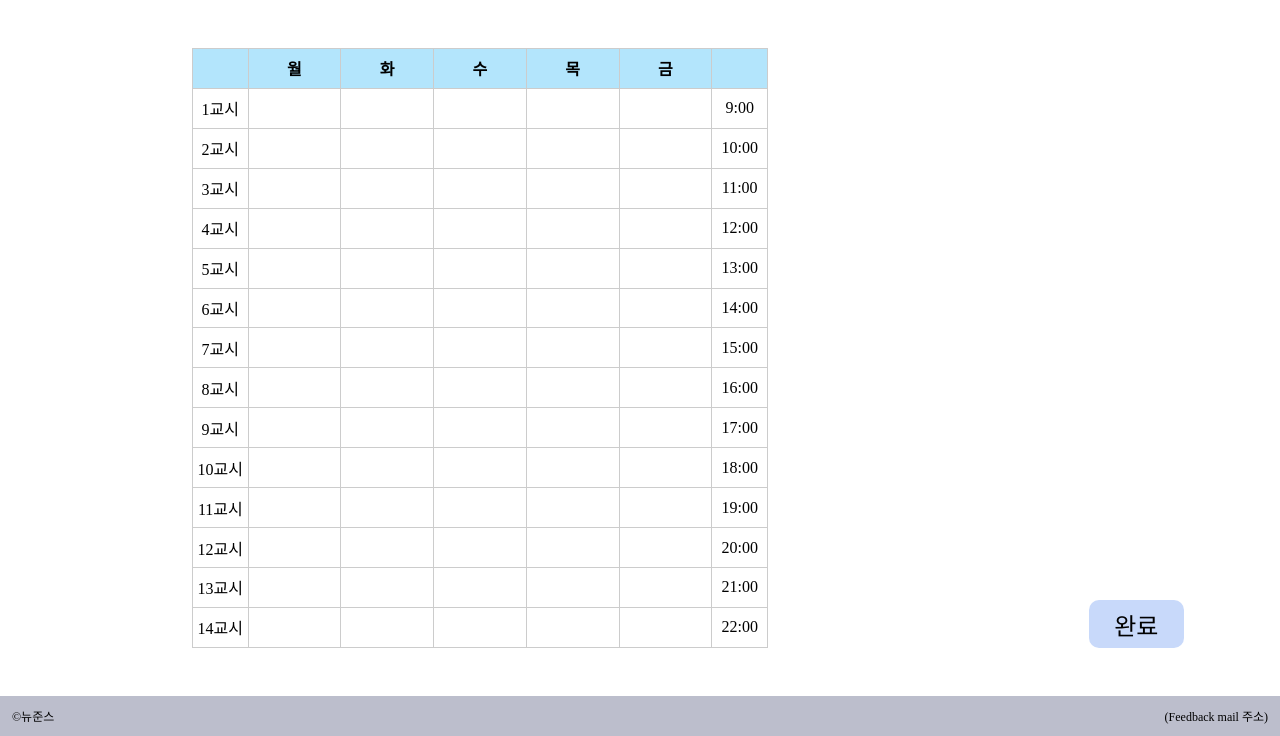
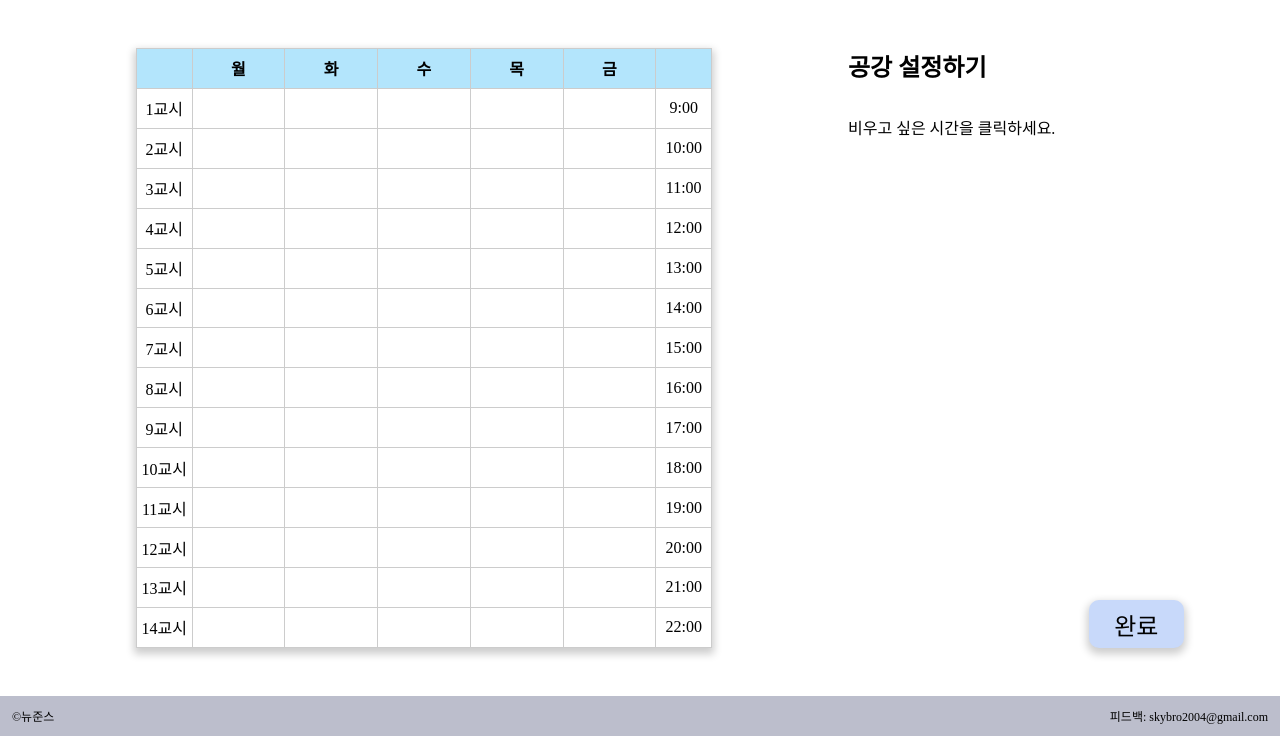
Before and after one commit to HICC-2024-PROJECT-PRESENTATION-CONTEST/Newjunes, a Django app: page /break in a window 1280 px wide. Shown: the part 64-800 px from the top of the page. Run offline with Django 5.2, Linux system fonts and the light colour scheme; some web fonts are replaced.

Commit message:
시간표 생성 실패 페이지 작성

```diff
--- a/hongcio/main/urls.py
+++ b/hongcio/main/urls.py
@@ -10,5 +10,6 @@ urlpatterns = [
     path('result', views.result, name='result'),
     path('lecture', views.lecture, name='lecture'),
     path('generate', views.generate, name='generate'),
+    path('failed', views.failed, name='failed'),
     path('generate-table-html', views.generate_table_html)
 ]
--- a/hongcio/main/views.py
+++ b/hongcio/main/views.py
@@ -22,6 +22,10 @@ def set_break(request):
 def result(request, schedules):
     print(schedules)
     return render(request, 'main/result.html')
+
+
+def failed(request):
+    return render(request, 'main/failed.html')
 
 
 from django.http import Http404
@@ -151,7 +155,7 @@ def generate(request):
 
         res = schedule_generator.generate_schedule(json.dumps(lectures))
         if res==[]:
-            return redirect('main/failed.html')
+            return redirect('failed')
 
         for schedule in res:
             for i in range(len(schedule)):
--- a/hongcio/static/main/break.css
+++ b/hongcio/static/main/break.css
@@ -3,11 +3,11 @@ body>div{
 }
 
 .table-wrapper{
-    flex: 8;
-    height: 100%;
     display: flex;
+    flex: 7;
     justify-content: center;
     align-items: center;
+    height: 100%;
     padding: 3rem 2rem;
 }
 
@@ -62,17 +62,25 @@ td.checked{
 
 
 .button-done-wrapper{
-    flex: 2;
     display: flex;
-    flex-direction: column-reverse;
+    flex: 3;
+    flex-direction: column;
     align-items: flex-end;
     padding: 3rem 6rem;
     padding-left: 0;
 }
+.button-done-wrapper h2{
+    width: 100%;
+    margin-bottom: 2rem;
+}
+.button-done-wrapper p{
+    flex: 1;
+    width: 100%;
+}
 
 .button.done{
-    font-size: 1.5rem;
     height: 3rem;
     padding: 0 1.6rem;
+    font-size: 1.5rem;
     cursor: pointer;
 }
--- a/hongcio/static/style.css
+++ b/hongcio/static/style.css
@@ -73,6 +73,8 @@ footer {
     text-decoration: none;
     vertical-align: middle;
     word-break: keep-all;
+
+    box-shadow: 0 4px 8px 2px rgba(0, 0, 0, 20%);
 }
 
 
@@ -80,3 +82,8 @@ footer {
 .flex{
     display: flex;
 }
+
+.shadow{
+    box-shadow: 0 4px 8px 2px rgba(0, 0, 0, 20%);
+
+}
--- a/hongcio/templates/main/break.html
+++ b/hongcio/templates/main/break.html
@@ -13,7 +13,7 @@
 
 <div class="flex">
     <div class="table-wrapper">
-        <table>
+        <table class="shadow">
             <tr class="header">
                 <th class="header"></th>
                 {% for i in '월화수목금'|make_list %}
@@ -47,6 +47,8 @@
         </table>
     </div>
     <div class="button-done-wrapper">
+        <h2>공강 설정하기</h2>
+        <p>비우고 싶은 시간을 클릭하세요.</p>
         <a onclick="generateSchedule();" class="button done">완료</a>
     </div>
 </div>
--- a/hongcio/templates/main/footer.html
+++ b/hongcio/templates/main/footer.html
@@ -1,4 +1,4 @@
 <footer>
     <span>&emsp;©뉴준스</span>
-    <span>(Feedback mail 주소)&emsp;</span>
+    <span>피드백: skybro2004@gmail.com&emsp;</span>
 </footer>
```
Also changed, not shown: other parts of hongcio/static/main/break.css (+2 -2 lines), other parts of hongcio/static/style.css (+1 -1 lines), hongcio/static/main/failed.css (added, +19 -0 lines), hongcio/static/main/result.css (+11 -10 lines), hongcio/templates/main/failed.html (added, +22 -0 lines), hongcio/templates/main/result.html (+4 -4 lines), hongcio/templates/main/select.html (+4 -4 lines).
